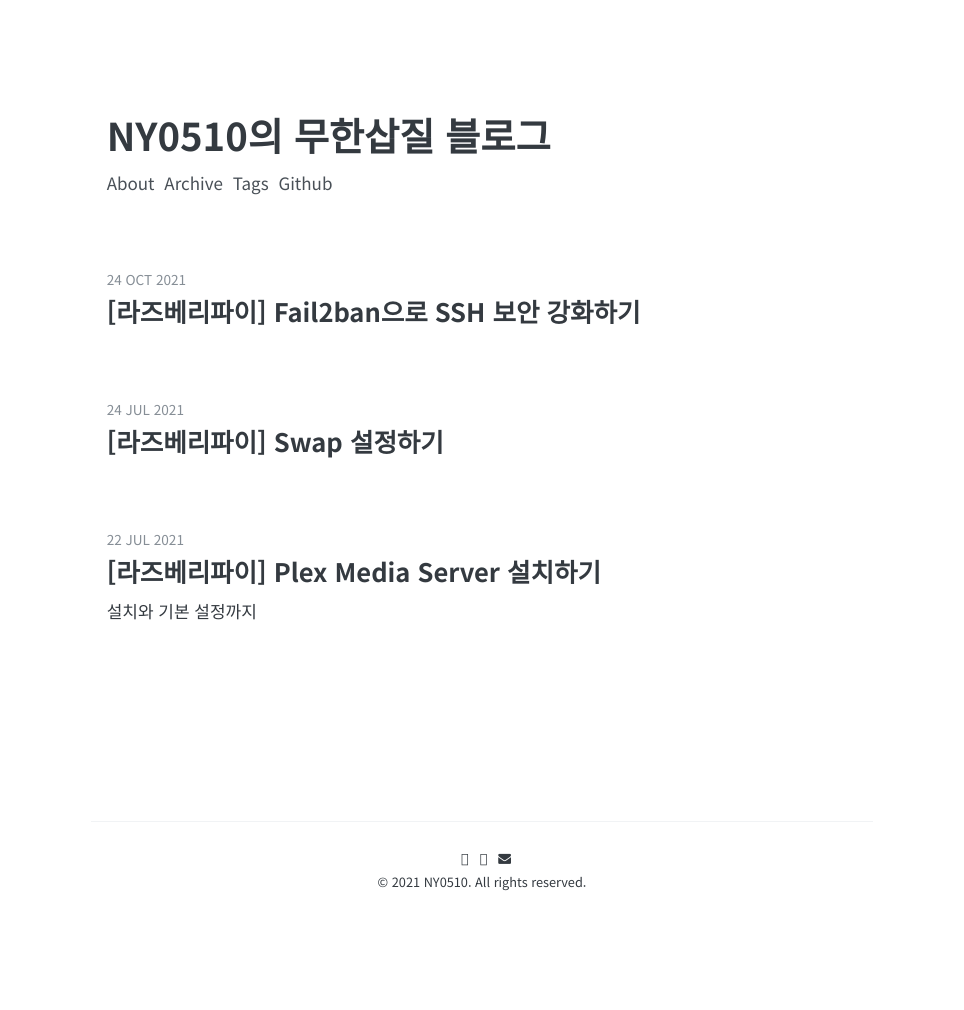
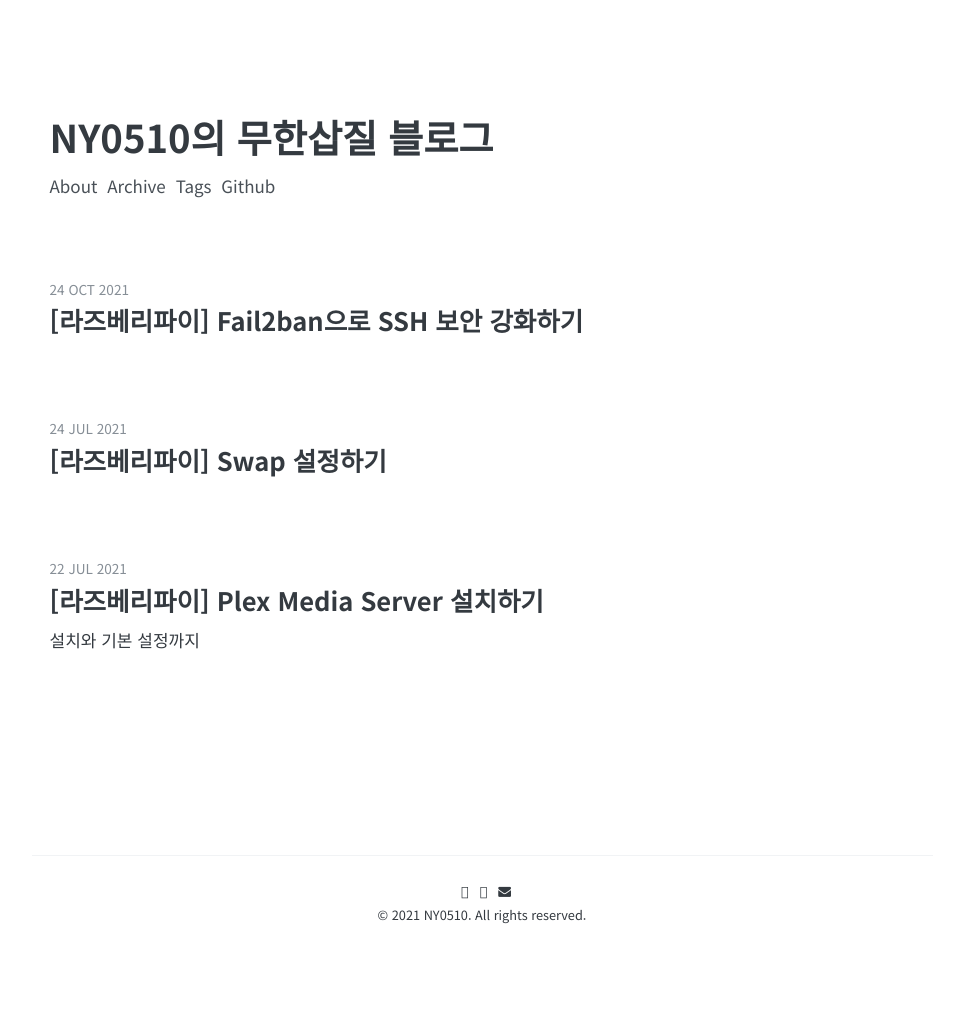
Before and after one commit to NY0510/Blog.old, a Jekyll site: the page built from index.html, in a window 1280 px wide. Shown: the whole page, without its empty margins (158-1122 px from the left). Built offline with Jekyll 4.4.1, drawn with Linux system fonts in a browser that asks for light colours; some web fonts are replaced; the list of posts is cut into pages by our own code; before the commit the page ends 977 px from its top, so only the background shows below that.

Commit message:
좌우 여백 줄임

```diff
--- a/_sass/_site.scss
+++ b/_sass/_site.scss
@@ -31,7 +31,7 @@ body {
 }
 
 .content-container {
-	max-width: 48rem;
+	max-width: 55rem;
 	padding: 5rem 1rem;
 	margin-left: auto;
 	margin-right: auto;
```
